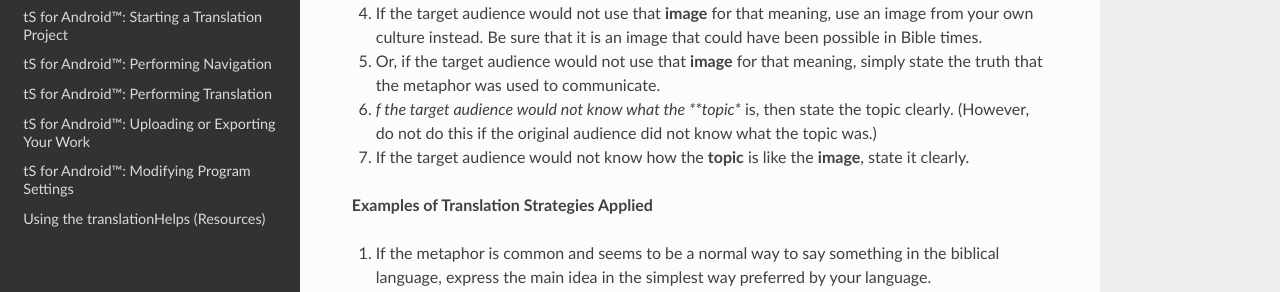
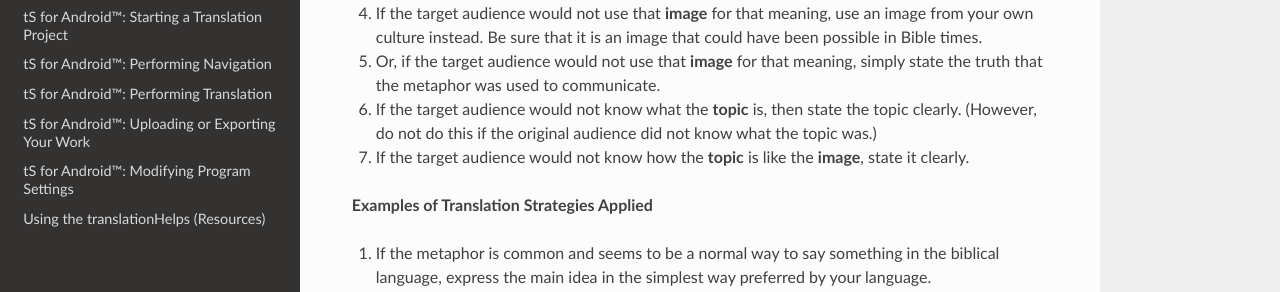
Before and after one commit to unfoldingWord-dev/translationStudio-Info, a Sphinx documentation site: the page built from docs/Metaphor.rst, in a window 1280 px wide and 900 px high, scrolled down 2916 px. Shown: the part 158-450 px from the top of the window. Built offline with Sphinx 7.4.7 and the Read the Docs theme 2.0.0, drawn with Linux system fonts in a browser that asks for light colours; pages that are not in the unit, such as notebooks, are missing from menus.

```diff
--- a/docs/Metaphor.rst
+++ b/docs/Metaphor.rst
@@ -93,7 +93,7 @@ If people would understand the metaphor in the same way that the original reader
 
 5. Or, if the target audience would not use that **image** for that meaning, simply state the truth that the metaphor was used to communicate.
 
-6. *f the target audience would not know what the **topic** is, then state the topic clearly. (However, do not do this if the original audience did not know what the topic was.)
+6. If the target audience would not know what the **topic** is, then state the topic clearly. (However, do not do this if the original audience did not know what the topic was.)
 
 7. If the target audience would not know how the **topic** is like the **image**, state it clearly.
 
```
